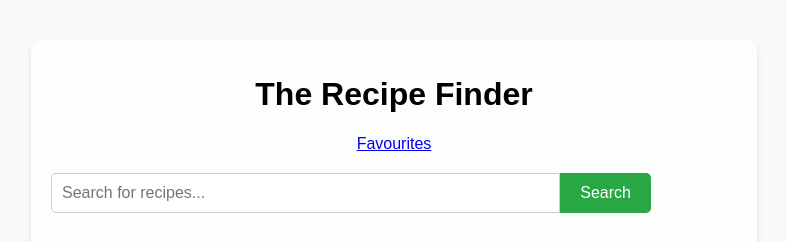
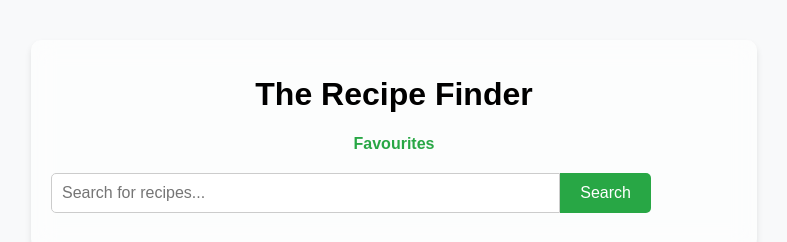
Before and after one commit to HEPTA-111/the-recipe-finder, a React (Vite) app in the folder the-recipe-finder/: page / in a window 1280 px wide. Shown: the top 242 px of the page, without its empty margins (246-1033 px from the left). Built offline with nearby package versions, Linux system fonts and the light colour scheme.

Commit message:
Nav link "Favourites "edit

```diff
--- a/the-recipe-finder/src/components/Header.tsx
+++ b/the-recipe-finder/src/components/Header.tsx
@@ -5,7 +5,7 @@ export default function Header() {
             <div className="header-content">
                 <h1>The Recipe Finder</h1>
                 <div className="nav-links">
-                    <Link to ="/favorites">Favourites</Link>
+                    <Link to ="/favorites" className="nav-link">Favourites</Link>
                 </div>
                 <div className="search-bar">
                     <input type="text" className="search-input" placeholder="Search for recipes..." />
--- a/the-recipe-finder/src/index.css
+++ b/the-recipe-finder/src/index.css
@@ -123,6 +123,12 @@ body {
   margin-bottom: 20px;
   flex-wrap: wrap;
 }
+.nav-link {
+  text-decoration: none;
+  color: #28a745;
+  font-weight: bold;
+  transition: color 0.3s ease;
+}
 
 .search-bar {
   display: flex;
```
